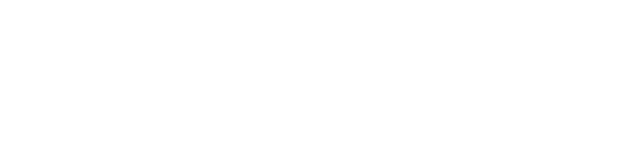
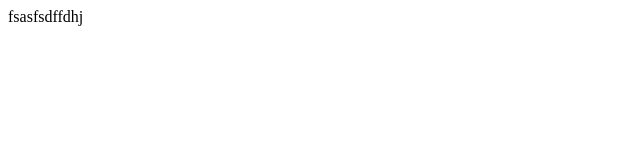
Before and after one commit to jaswinder2412/RequireMaster, a plain HTML site: page index.html in a window 1280 px wide. Shown: the whole page, without its empty margins (0-640 px from the left). Drawn offline with Linux system fonts and the light colour scheme.

Commit message:
Index Cahnges

```diff
--- a/index.html
+++ b/index.html
@@ -7,6 +7,6 @@
     <title>Document</title>
 </head>
 <body>
-
+     fsasfsdffdhj
 </body>
 </html>
```
